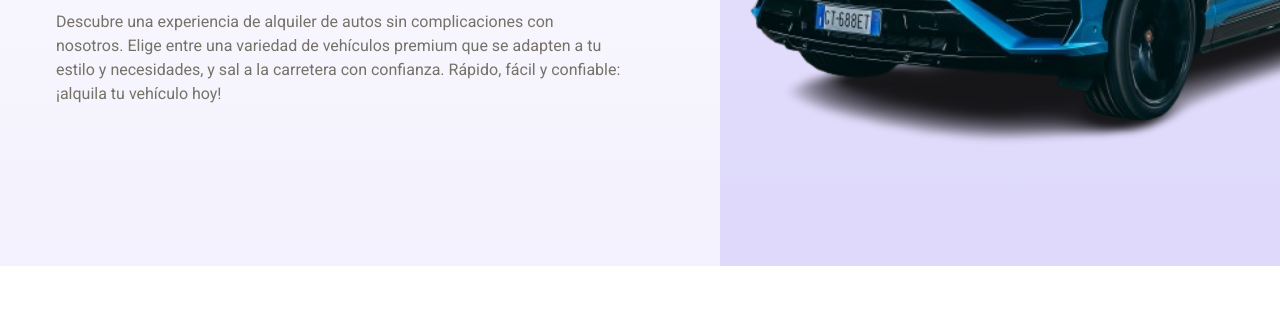
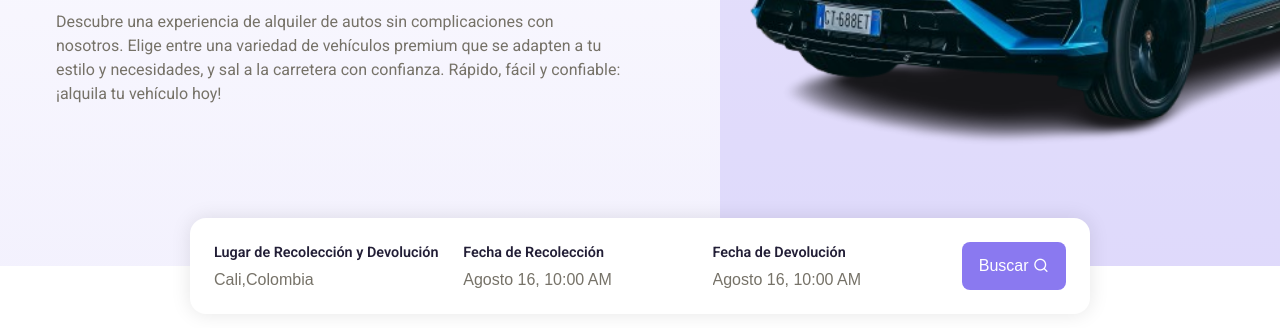
Before and after one commit to Stv2202/Proyecto_Final, a plain HTML site: page index.html in a window 1280 px wide. Shown: the part 476-804 px from the top of the page. Drawn offline with nearby package versions, Linux system fonts and the light colour scheme.

Commit message:
header hecho, estilos y estilo scrollReveal en main js

```diff
--- a/index.html
+++ b/index.html
@@ -53,6 +53,33 @@
         </div>
       </div>
     </header>
+    <section class="header_form">
+      <form action="/">
+        <div class="input_group">
+          <label for="location">Lugar de Recolección y Devolución</label>
+          <input type="text" name="location"
+          id="location"
+          placeholder="Cali,Colombia"
+          >
+        </div>
+        <div class="input_group">
+          <label for="start">Fecha de Recolección</label>
+          <input type="text" name="start"
+          id="start"
+          placeholder="Agosto 16, 10:00 AM"
+          >
+        </div>
+        <div class="input_group">
+          <label for="stop">Fecha de Devolución</label>
+          <input type="text" name="stop"
+          id="stop"
+          placeholder="Agosto 16, 10:00 AM"
+          >
+        </div>
+        <button class="btn">Buscar <i class="ri-search-line"></i></button>
+      </form>
+    </section>
+    <script src="https://unpkg.com/scrollreveal"></script>
     <script src="main.js"></script>
   </body>
 </html>
--- a/main.js
+++ b/main.js
@@ -12,5 +12,31 @@ menuBtn.addEventListener("click", (e) => {
 navLinks.addEventListener("click", (e) => {
   navLinks.classList.remove("open");
   menuBtnIcon.setAttribute("class", "ri-menu-line");
+});
 
-})
+const scrollRevealOption = {
+  distance: "50px",
+  origin: "bottom",
+  duration: 1000,
+};
+
+ScrollReveal().reveal(".header_image img", {
+  ...scrollRevealOption,
+  origin: "right",
+});
+ScrollReveal().reveal(".header_content h2", {
+  ...scrollRevealOption,
+  dealy: 500,
+});
+ScrollReveal().reveal(".header_content h1", {
+  ...scrollRevealOption,
+  dealy: 1000,
+});
+ScrollReveal().reveal(".header_content .section_description", {
+  ...scrollRevealOption,
+  dealy: 1500,
+});
+ScrollReveal().reveal(".header_form form", {
+  ...scrollRevealOption,
+  dealy: 2000,
+});
--- a/style.css
+++ b/style.css
@@ -204,6 +204,47 @@ nav{
     text-align: center;
 }
 
+.header_form form{
+    max-width: 900px;
+    margin-inline: auto;
+    padding: 1rem;
+    display: flex;
+    align-items: center;
+    justify-content: center;
+    flex-wrap: wrap;
+    gap: 1rem;
+    background-color: var(--white);
+    box-shadow: 0px 0px 20px rgba(0, 0, 0, 0.1);
+    border-radius: 1rem;
+}
+
+.header_form .input_group{
+    flex: 1 0 170px;
+    display: grid;
+    gap: 10px;
+}
+
+.header_form label{
+    font-size: 0.9rem;
+    font-weight: 600;
+    color: var(--text-dark);
+}
+
+.header_form input{
+    width: 100%;
+    outline: none;
+    border: none;
+    font-size: 1rem;
+    color: var(--text-light);
+}
+
+.header_form input::placeholder{
+    color: var(--text-light);
+}
+
+.header_form .btn{
+    padding: 15px 17px;
+}
 
 
 @media (width > 768px) {
@@ -296,4 +337,8 @@ nav{
     .header_content :is(h1, .section_description){
         text-align: left;
     }
+    .header_form form{
+        padding: 1.5rem;
+        transform: translateY(-50%);
+    }
 }
```
